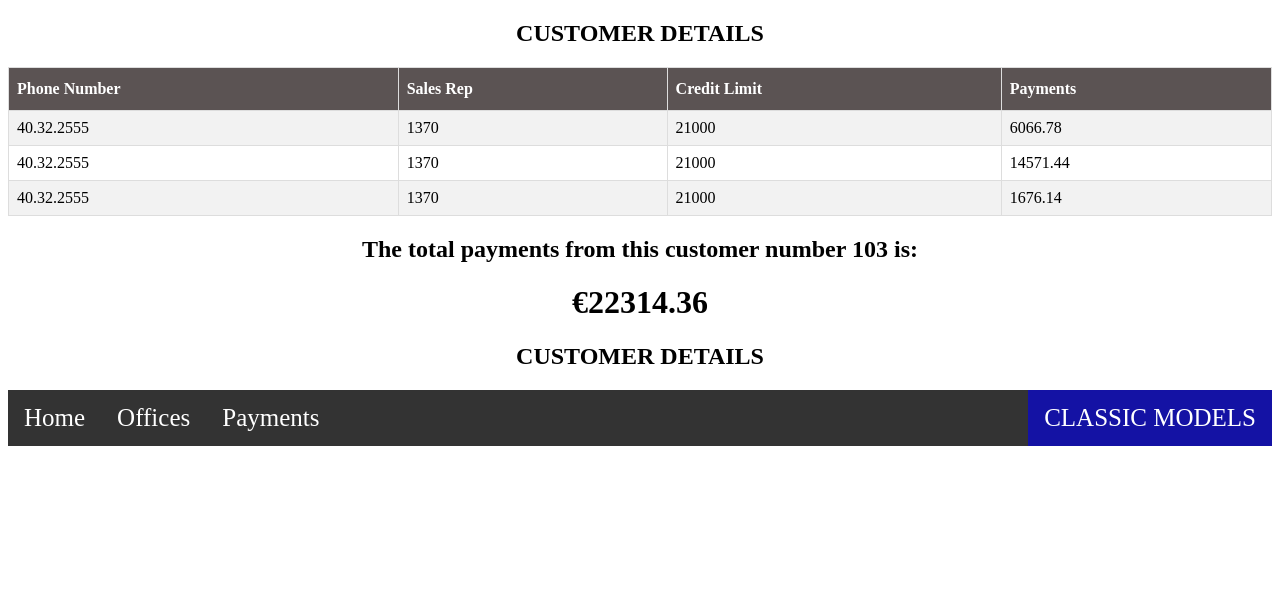
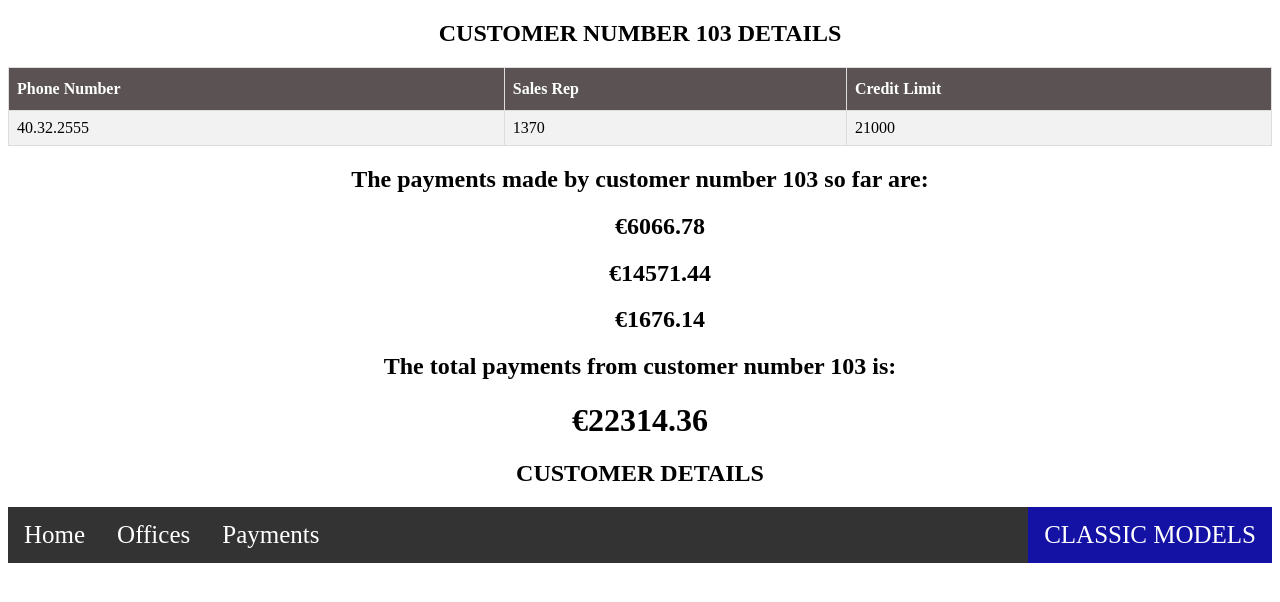
Before and after one commit to Miguelmargar/ucd_web_app_dev_assignments, a PHP site: page /paymentsExtra.php?id=103 in a window 1280 px wide. Shown: the part 64-666 px from the top of the page. Run offline with PHP 8.4, Linux system fonts and the light colour scheme; data comes from the database, SQL or seed files in the repository.

Commit message:
amended paymentsExtra.php to show individual customer payments outside of table - created second sql query for same

```diff
--- a/assignment3/navbar.php
+++ b/assignment3/navbar.php
@@ -1,11 +1,11 @@
 <link rel="stylesheet" href="style.css" type="text/css" />
 
 <?php
-
-echo    "<ul>";
-echo        "<li><a href=\"index.php\">Home</a></li>";
-echo        "<li><a href=\"offices.php\">Offices</a></li>";
-echo        "<li><a href=\"payments.php\">Payments</a></li>";
+// navbar structure----------------------------------------
+echo    "<ul class=\"navul\">";
+echo        "<li class=\"navli\"><a href=\"index.php\">Home</a></li>";
+echo        "<li class=\"navli\"><a href=\"offices.php\">Offices</a></li>";
+echo        "<li class=\"navli\"><a href=\"payments.php\">Payments</a></li>";
 echo        "<li style=\"float:right\"><a class=\"active\" href=\"index.php\">CLASSIC MODELS</a></li>";
 echo    "</ul>";
 
--- a/assignment3/paymentsExtra.php
+++ b/assignment3/paymentsExtra.php
@@ -9,20 +9,24 @@
 </head>
 <body>
     <header>
+        <!--navbar-->
         <?php include "navbar.php" ?>
     </header>
 
     <main>
 
         <?php
+        // get information from url--------------------------------------
         $get_id = $_GET['id'];
 
-        echo "<h2 class=\"center\">CUSTOMER DETAILS</h2>";
+        // title over table----------------------------------------------
+        echo "<h2 class=\"center\">CUSTOMER NUMBER ".$get_id." DETAILS</h2>";
 
+        // create table structure------------------------------------------------------
         echo "<table>";
-        echo "<tr class=\"top\"><th>Phone Number</th><th>Sales Rep</th><th>Credit Limit</th><th>Payments</th></tr>";
+        echo "<tr class=\"top\"><th>Phone Number</th><th>Sales Rep</th><th>Credit Limit</th></tr>";
 
-
+       // Make connection to DB--------------------------------------------
         $servername = "localhost";
         $username = "root";
         $password = "";
@@ -33,32 +37,49 @@
             // set the PDO error mode to exception
             $conn->setAttribute(PDO::ATTR_ERRMODE, PDO::ERRMODE_EXCEPTION);
             // echo "Connected successfully";
-            $stmt = $conn->query("SELECT customers.phone, customers.salesRepEmployeeNumber, customers.creditLimit, payments.amount FROM payments, customers WHERE customers.customerNumber = payments.customerNumber and payments.customerNumber = '$get_id'");
+            $stmt = $conn->query("SELECT customers.phone, customers.salesRepEmployeeNumber, customers.creditLimit FROM customers WHERE customers.customerNumber = '$get_id'");
 
             // set the resulting array to associative
             $stmt->setFetchMode(PDO::FETCH_ASSOC);
 
+            // second query for payment amounts for each customer
+            $stmt2 = $conn->query("SELECT amount FROM payments WHERE customerNumber = '$get_id'");
+
+            // set the resulting array to associative
+            $stmt2->setFetchMode(PDO::FETCH_ASSOC);
+
         }
-
+        // message if connection error-----------------------------------------
         catch(PDOException $e) {
             echo "Connection failed: " . $e->getMessage();
         }
 
-        $total_payment = 0;
+        // create table structure------------------------------------------------------
         while ($r = $stmt->fetch()) {
                     echo "<tr>";
                     echo    "<td>".$r['phone']."</td>";
                     echo    "<td>".$r['salesRepEmployeeNumber']."</td>";
                     echo    "<td>".$r['creditLimit']."</td>";
-                    echo    "<td>".$r['amount']."</td>";
                     echo "</tr>";
-                    $total_payment += $r['amount'];
         }
+        // close table --------------------------------------
         echo "</table>";
 
-        echo "<h2 class=\"center\">The total payments from this customer number ".$get_id." is:</h2>";
+        // enumerate all amounts by specified customer ---------------------------------------
+        echo "<h2 class=\"center\">The payments made by customer number ".$get_id." so far are:</h2>";
+        echo "<ul class\"center\">";
+        $total_payment = 0;
+        while ($i = $stmt2->fetch()) {
+            echo "<li class=\"amounts_list\"><h2>€".$i['amount']."</h2></li>";
+            $total_payment += $i['amount'];
+        }
+        echo "</ul>";
+
+        // display the total payments by the customer selected in payments.php-----------------
+        echo "<h2 class=\"center\">The total payments from customer number ".$get_id." is:</h2>";
         echo "<h1 class=\"center\">€".$total_payment."<h1>";
 
+        // Close connection---------------------------------------
         $conn = null;
 
         echo "<h2 class=\"center\">CUSTOMER DETAILS</h2>";
@@ -68,6 +89,7 @@
     </main>
 
     <footer>
+        <!--navbar-->
         <?php include "navbar.php" ?>
     </footer>
 
--- a/assignment3/style.css
+++ b/assignment3/style.css
@@ -1,5 +1,5 @@
 /*NAVBAR--------------------------------------------------*/
-ul {
+.navul {
     font-size: 25px;
     list-style-type: none;
     margin: 0;
@@ -8,7 +8,7 @@ ul {
     background-color: #333;
 }
 
-li {
+.navli {
     float: left;
 }
 
@@ -62,7 +62,20 @@ th {
     width: 80%;
 }
 
+.click:link, .click:visited, .click:active {
+    color: black;
+}
+
+.click:hover {
+    color: red;
+}
+
 /*General--------------------------------------------------*/
 .center {
     text-align: center;
 }
+
+.amounts_list {
+    list-style-type: none;
+    text-align: center;
+}
```
Also changed, not shown: assignment3/index.php (+7 -4 lines), assignment3/offices.php (+9 -5 lines), assignment3/officesExtra.php (+10 -4 lines), assignment3/payments.php (+17 -8 lines).
